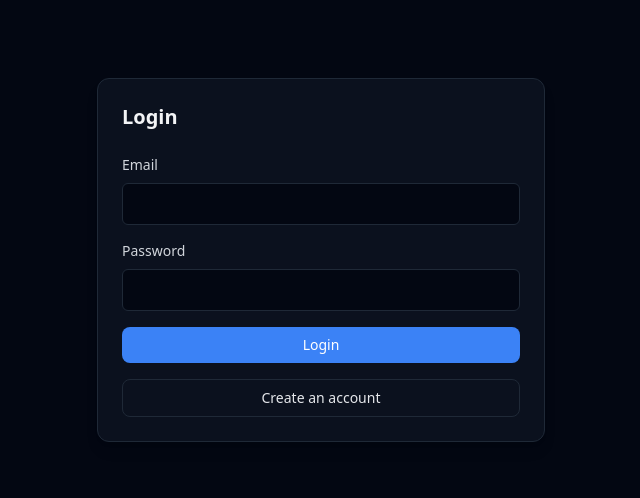
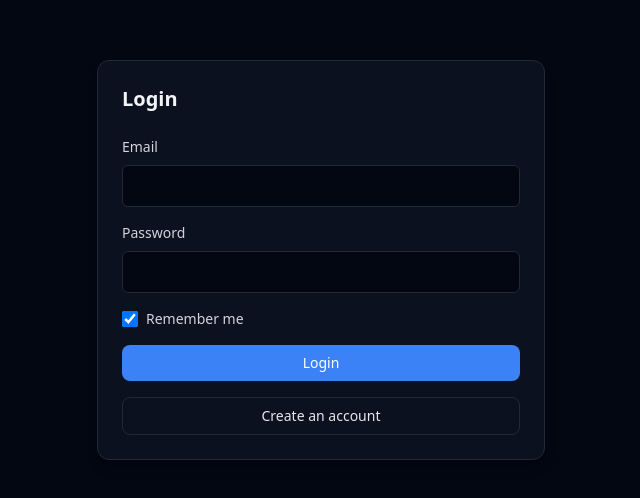
Before and after one commit to santarsiero/audiofile, a React (Vite) app in the folder frontend/: page /login in a window 1280 px wide. Shown: the part 140-638 px from the top of the page, without its empty margins (319-959 px from the left). Built offline with nearby package versions, Linux system fonts and the light colour scheme; no server answers.

Commit message:
11 complete

```diff
--- a/frontend/src/pages/Login.tsx
+++ b/frontend/src/pages/Login.tsx
@@ -10,6 +10,7 @@ export function Login() {
 
   const [email, setEmail] = useState('');
   const [password, setPassword] = useState('');
+  const [rememberMe, setRememberMe] = useState(true);
   const [isSubmitting, setIsSubmitting] = useState(false);
   const [error, setError] = useState<string | null>(null);
 
@@ -40,7 +41,15 @@ export function Login() {
     try {
       const response = await authApi.login(email.trim(), password);
       setAccessToken(response.accessToken);
-      setRefreshToken(response.refreshToken);
+      // DEV-ONLY (Phase 11 bridge): This Remember Me checkbox is a temporary UX-level
+      // control for local testing and early-phase clarity. It is not industry-standard.
+      // Future intent: move session persistence policy out of the UI (e.g. backend-driven
+      // token lifetimes, cookie-based auth, configurable refresh expiration).
+      if (rememberMe) {
+        setRefreshToken(response.refreshToken);
+      } else {
+        setRefreshToken(null);
+      }
       setAuthenticated(true);
       navigate('/library', { replace: true });
     } catch (err) {
@@ -81,6 +90,15 @@ export function Login() {
               autoComplete="current-password"
             />
           </div>
+          <label className="flex items-center gap-2 text-sm text-gray-300 select-none">
+            <input
+              type="checkbox"
+              className="h-4 w-4 rounded border-gray-700 bg-gray-950 text-blue-500 focus:ring-blue-500/60"
+              checked={rememberMe}
+              onChange={(e) => setRememberMe(e.target.checked)}
+            />
+            Remember me
+          </label>
           <button
             className="w-full rounded-lg bg-blue-500 px-4 py-2 text-sm font-medium text-white hover:bg-blue-600 disabled:opacity-50 disabled:cursor-not-allowed"
             type="submit"
```
